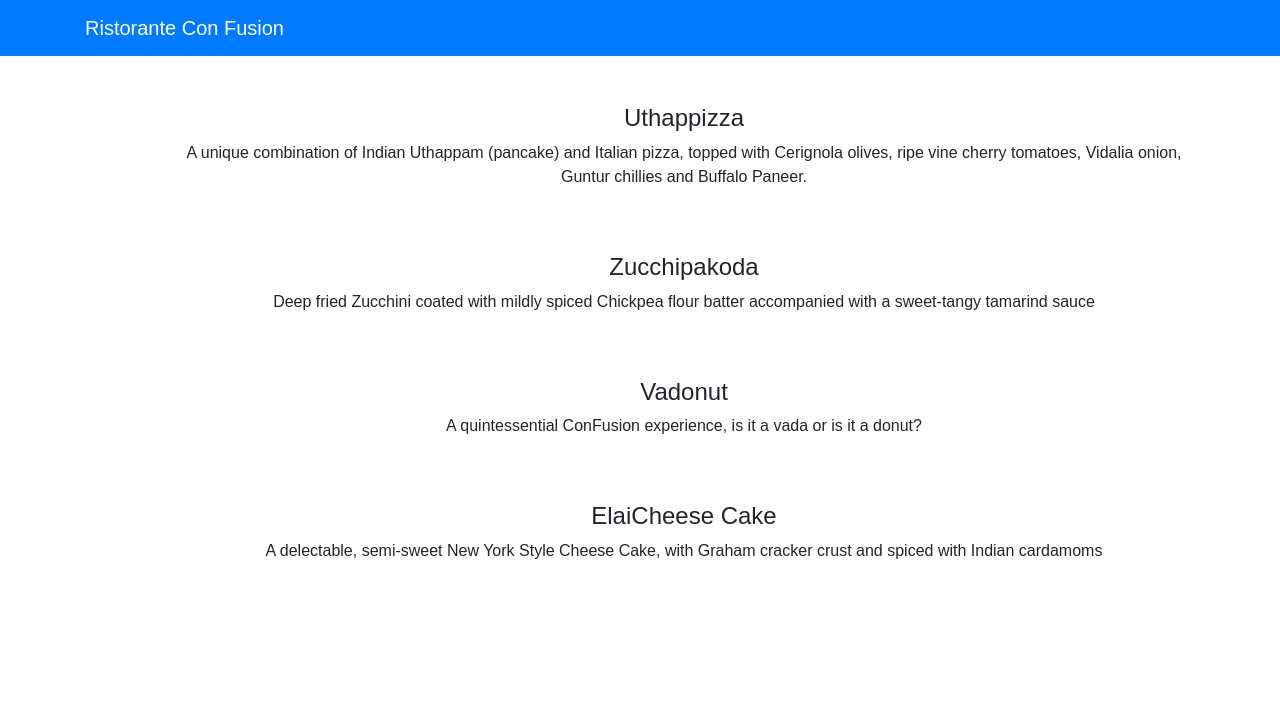
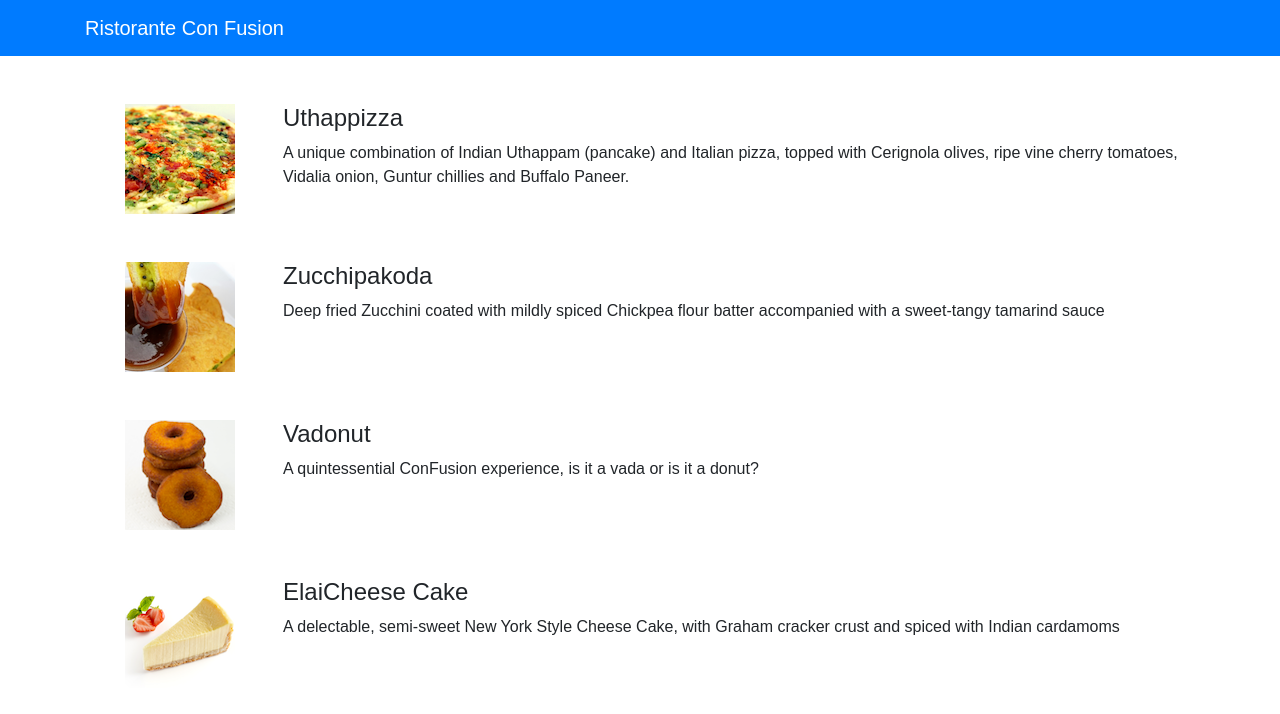
Before and after one commit to ptenteromano/first-react-app, a React (Create React App) app: page / in a window 1280 px wide. Shown: the top 714 px of the page. Built offline with nearby package versions, Linux system fonts and the light colour scheme.

Commit message:
image and css bug fix

```diff
--- a/src/App.js
+++ b/src/App.js
@@ -7,7 +7,7 @@ import './App.css';
 class App extends Component {
   render() {
     return (
-      <div className="App">
+      <div>
         <Navbar dark color="primary">
           <div className="container">
             <NavbarBrand href="/">Ristorante Con Fusion</NavbarBrand>
--- a/src/components/menuComponent.js
+++ b/src/components/menuComponent.js
@@ -58,7 +58,7 @@ class Menu extends Component {
         <div key={dish.id} className="col-12 mt-5">
           <Media tag="li">
             <Media left middle>
-              <Media obj src={dish.img} alt={dish.name} />
+              <Media object src={dish.image} alt={dish.name} />
             </Media>
             <Media body className="ml-5">
               <Media heading>{dish.name}</Media>
```
Also changed, not shown: src/App.css (+7 -1 lines).
